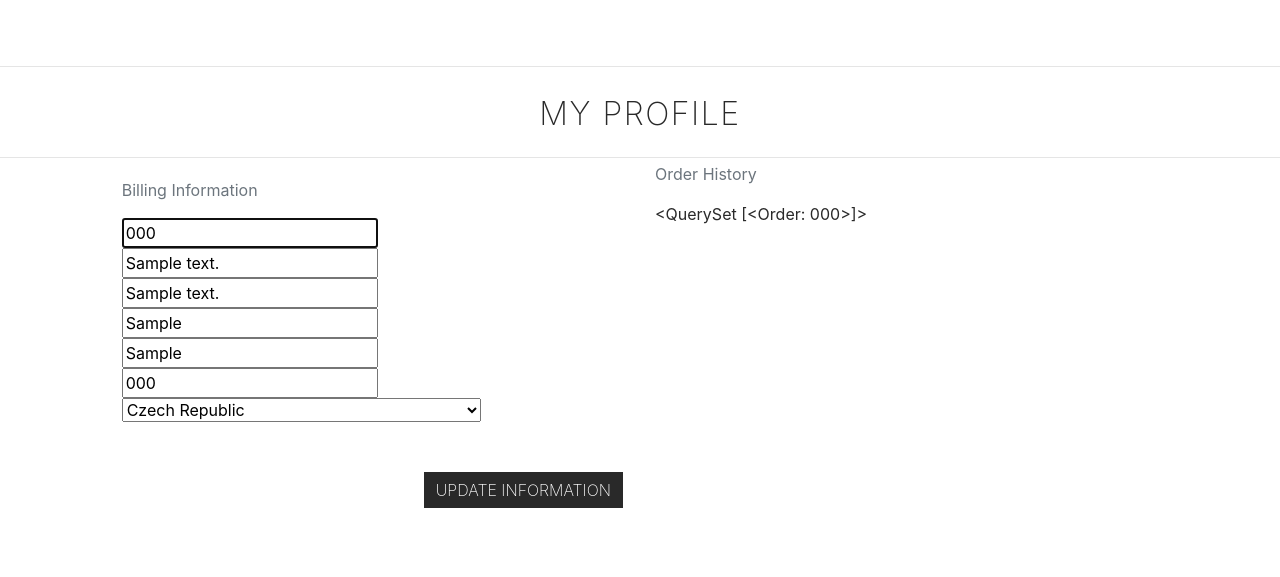
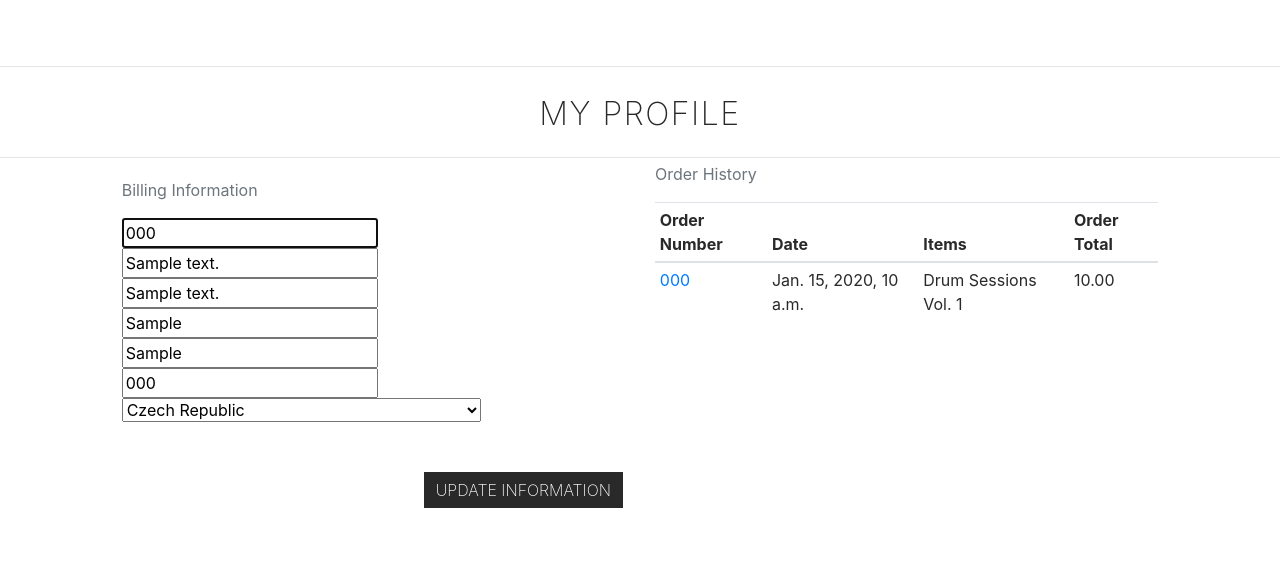
Before and after one commit to Code-Institute-Submissions/Lindsaykerr1994-MS4-Grizzly-Audio, a Django app: page /profile/ in a window 1280 px wide. Shown: the part 75-652 px from the top of the page. Run offline with Django 3.2, Linux system fonts and the light colour scheme; a user stored in the database is signed in; data comes from the database, SQL or seed files in the repository; tables that the repository leaves empty hold one stand-in row (values such as "Sample post"); some libraries are stand-ins or nearby versions.

```diff
--- a/checkout/admin.py
+++ b/checkout/admin.py
@@ -11,7 +11,7 @@ class OrderAdmin(admin.ModelAdmin):
     inlines = (OrderLineItemAdminInline,)
     readonly_files = ('order_number', 'date', 'order_total',
                       'original_bag', 'stripe_pid')
-    fields = ('full_name', 'email', 'phone_number',
+    fields = ('full_name', 'user_profile', 'email', 'phone_number',
               'street_address1', 'street_address2',
               'town_or_city', 'county', 'post_code',
               'country', 'original_bag', 'stripe_pid')
--- a/checkout/models.py
+++ b/checkout/models.py
@@ -1,7 +1,6 @@
 import uuid
 from django.db import models
 from django.db.models import Sum
-from django.conf import settings
 from django_countries.fields import CountryField
 from packs.models import Pack
 from profiles.models import UserProfile
@@ -25,7 +24,7 @@ class Order(models.Model):
     county = models.CharField(max_length=40, null=True, blank=True)
     post_code = models.CharField(max_length=10, null=True, blank=True)
     country = CountryField(blank_label='Country *', null=False,
-                                  blank=False)
+                           blank=False)
     order_total = models.DecimalField(max_digits=10, decimal_places=2,
                                       null=False, default=0)
     # New fields to ensure that the order is not duplicated
--- a/checkout/templates/checkout/checkout_success.html
+++ b/checkout/templates/checkout/checkout_success.html
@@ -38,10 +38,12 @@
                     <i class="fas fa-chevron-left"></i>
                     <p class="d-inline-block text-uppercase font-weight-light underline-hover mb-0">Back To Store</p>
                 </a>
-                <a href="" class="btn btn-darkgrey rounded-0 text-uppercase mt-5">
+                {% if user.is_authenticated %}
+                <a href="{% url 'profile' %}" class="btn btn-darkgrey rounded-0 text-uppercase mt-5">
                     <i class="fas fa-chevron-right"></i>
                     <p class="d-inline-block text-uppercase font-weight-light underline-hover mb-0">Order History</p>
                 </a>
+                {% endif %}
             </div>
         </div>
     </div>
--- a/profiles/models.py
+++ b/profiles/models.py
@@ -18,9 +18,10 @@ class UserProfile(models.Model):
     default_town_or_city = models.CharField(max_length=40, null=True,
                                             blank=True)
     default_county = models.CharField(max_length=40, null=True, blank=True)
-    default_post_code = models.CharField(max_length=10, null=True, blank=True)
+    default_post_code = models.CharField(max_length=10, null=True,
+                                         blank=True)
     default_country = CountryField(blank_label='Country', null=True,
-                                  blank=True)
+                                   blank=True)
 
     def __str__(self):
         return self.user.username
--- a/profiles/templates/profiles/profile.html
+++ b/profiles/templates/profiles/profile.html
@@ -29,7 +29,44 @@
             </div>
             <div class="col-10 col-lg-5 offset-1 offset-lg-0">
                 <p class="text-muted">Order History</p>
-                {{ orders }}
+                <div class="table-response order-history-table">
+                    <table class="table table-sm table-borderless">
+                        <thead>
+                            <tr>
+                                <th>Order Number</th>
+                                <th>Date</th>
+                                <th>Items</th>
+                                <th>Order Total</th>
+                            </tr>
+                        </thead>
+                        <tbody>
+                            {% for order in orders %}
+                                <tr>
+                                    <td>
+                                        <a href="{% url 'order_history' order.order_number %}" title=" {{ order.order_number }}">
+                                            {{ order.order_number|truncatechars:6 }}
+                                        </a>
+                                    </td>
+                                    <td>
+                                        {{order.date}}
+                                    </td>
+                                    <td>
+                                        <ul class="list-unstyled">
+                                            {% for item in order.lineitems.all %}
+                                                <li>
+                                                    {{ item.pack.name }}
+                                                </li>
+                                            {% endfor %}
+                                        </ul>
+                                    </td>
+                                    <td>
+                                        {{ order.order_total }}
+                                    </td>
+                                </tr>
+                            {% endfor %}
+                        </tbody>
+                    </table>
+                </div>
             </div>
         </div>
     </div>
--- a/profiles/urls.py
+++ b/profiles/urls.py
@@ -2,5 +2,7 @@ from django.urls import path
 from . import views
 
 urlpatterns = [
-    path('', views.profile, name='profile')
+    path('', views.profile, name='profile'),
+    path('order_history/<order_number>', views.order_history,
+         name='order_history'),
 ]
--- a/profiles/views.py
+++ b/profiles/views.py
@@ -2,6 +2,7 @@ from django.shortcuts import render, get_object_or_404
 from django.contrib import messages
 from .models import UserProfile
 from .forms import UserProfileForm
+from checkout.models import Order
 
 
 def profile(request):
@@ -20,6 +21,8 @@ def profile(request):
     form = UserProfileForm(instance=profile)
     # Import user's order for order history
     orders = profile.orders.all()
+    for item in orders:
+        print(item)
     template = 'profiles/profile.html'
     context = {
         'form': form,
@@ -27,3 +30,17 @@ def profile(request):
         'on_profile': True,
     }
     return render(request, template, context)
+
+
+def order_history(request, order_number):
+    order = get_object_or_404(Order, order_number=order_number)
+    messages.info(request, (
+        f'This is a past confirmation for order: {order_number}.'
+        'A confirmation email was sent on the order date.'
+    ))
+    template = 'checkout/checkout_success.html'
+    context = {
+        'order': order,
+        'from_profile': True,
+    }
+    return render(request, template, context)
--- a/static/css/profile-style.css
+++ b/static/css/profile-style.css
@@ -1,3 +1,6 @@
 #profile-update-form input::placeholder {
     color: #aab7c4;
 }
+select:invalid, select option[value=""] {
+    color: #aab7c4 !important;
+}
```
Also changed, not shown: checkout/views.py (+44 -4 lines).
